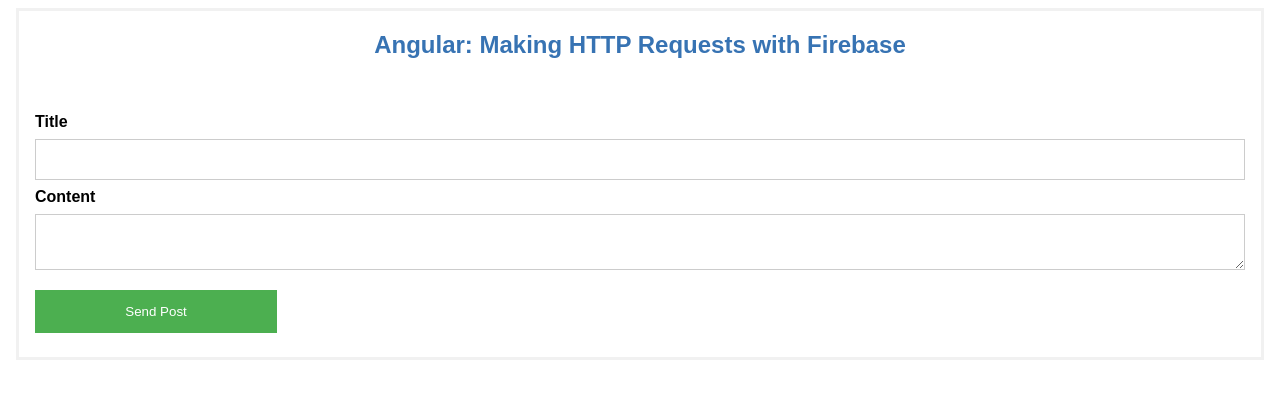
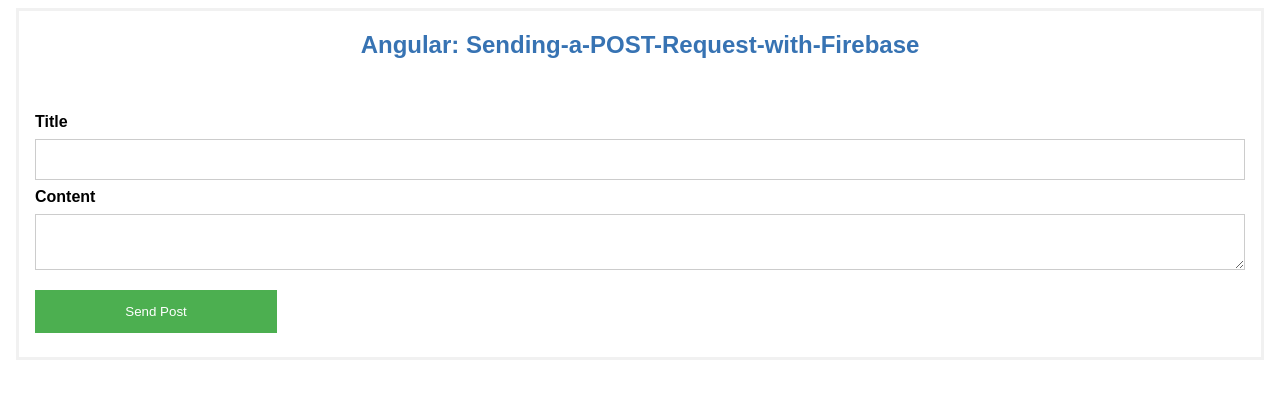
Before and after one commit to MonaliSorathiya/Angular-HTTP-requests-with-Firebase, an Angular app: page / in a window 1280 px wide. Shown: the top 398 px of the page. Built offline with nearby package versions, Linux system fonts and the light colour scheme.

Commit message:
Update app.component.html

```diff
--- a/src/app/app.component.html
+++ b/src/app/app.component.html
@@ -1,12 +1,8 @@
 <!DOCTYPE html>
 <html>
-<head>
-</head>
 <body>
-
-
 <form #postForm="ngForm" (ngSubmit)="onCreatePost(postForm.value)">
-  <h2 class="headingtitle">Angular: Making HTTP Requests with Firebase </h2>
+  <h2 class="headingtitle">Angular: Sending-a-POST-Request-with-Firebase </h2>
   <br>
   <div class="formcontainer">
     <label><b>Title</b></label>
```
